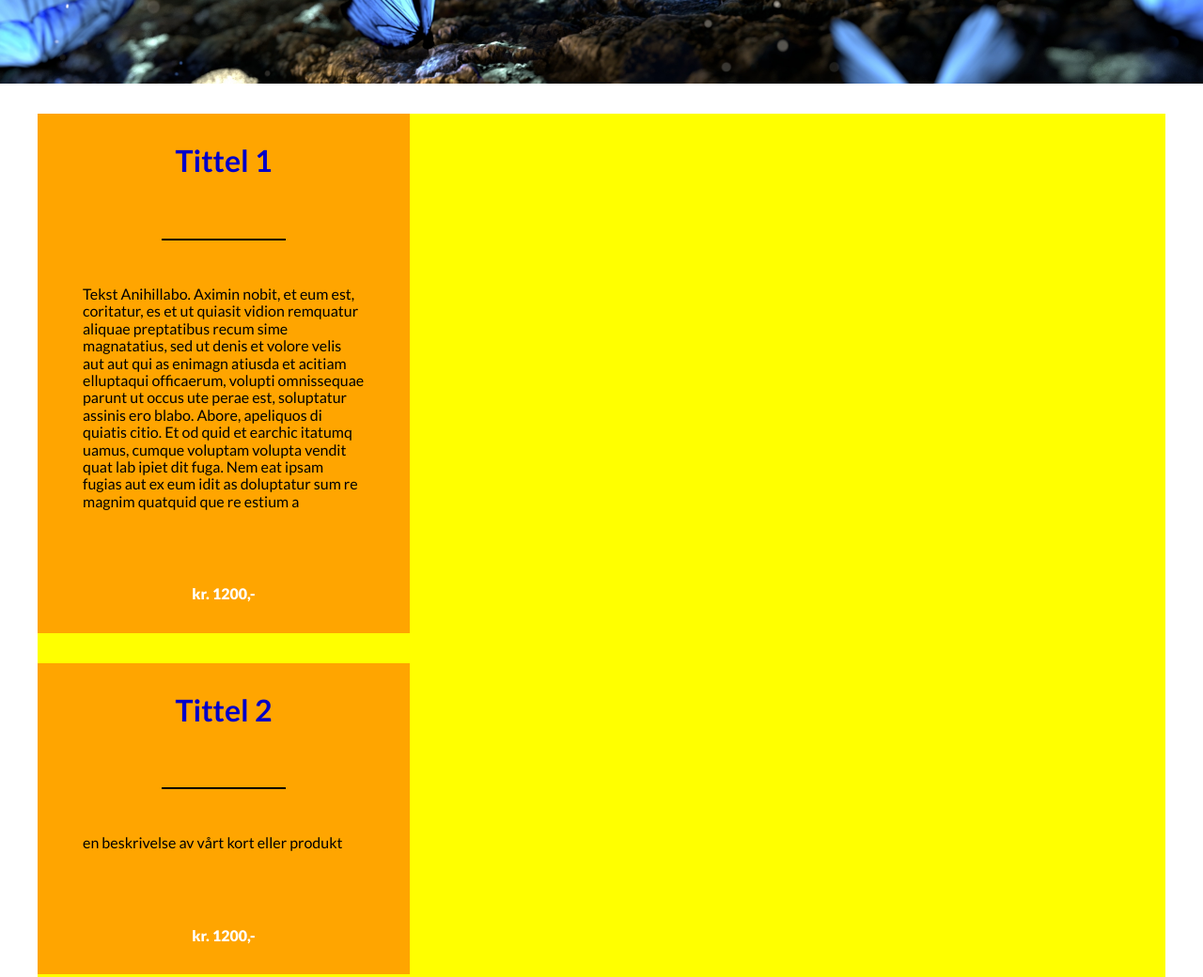
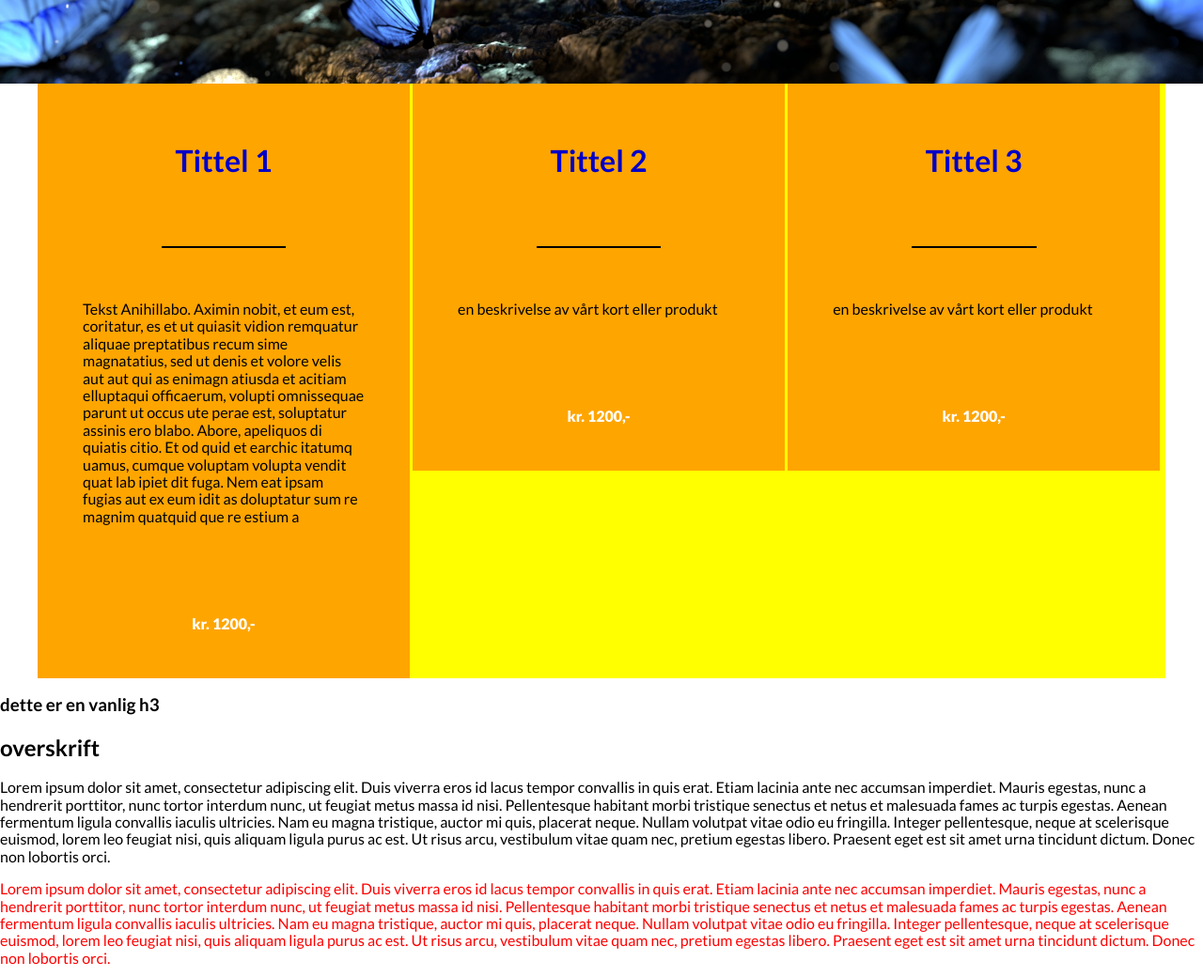
Before and after one commit to helgenot/kurs-html-css, a plain HTML site: page grunnleggende2/index.html in a window 1280 px wide. Shown: the part 800-1840 px from the top of the page at 94% size. Drawn offline with Linux system fonts and the light colour scheme.

Commit message:
grunnleggende 2 oppdatert

```diff
--- a/grunnleggende2/index.html
+++ b/grunnleggende2/index.html
@@ -85,7 +85,9 @@
 
 </div>
 
-<h3>dette er en vanlig h3</h3>
+
+
+<h3 class="">dette er en vanlig h3</h3>
 
 
   <h2>
--- a/grunnleggende2/style.css
+++ b/grunnleggende2/style.css
@@ -83,12 +83,14 @@ p {
   max-width: 1200px;
   background: yellow;
   display: block;
-  margin: 1rem auto;
+  margin: 0 auto;
+  float: none;
 }
 
 .card {
   background: orange;
   width: 33%;
+  display: inline-grid;
 }
 
 .card h3 {
```
